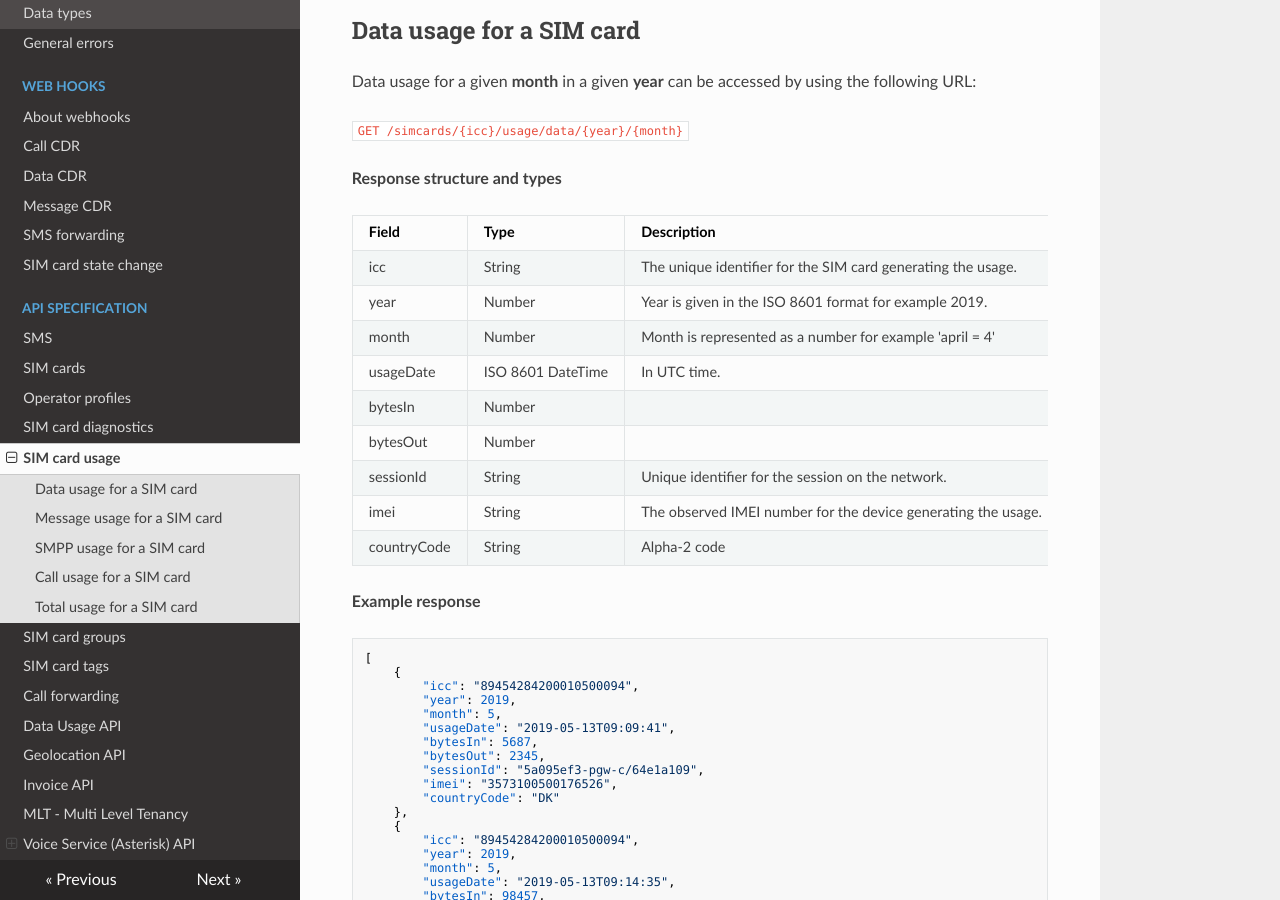
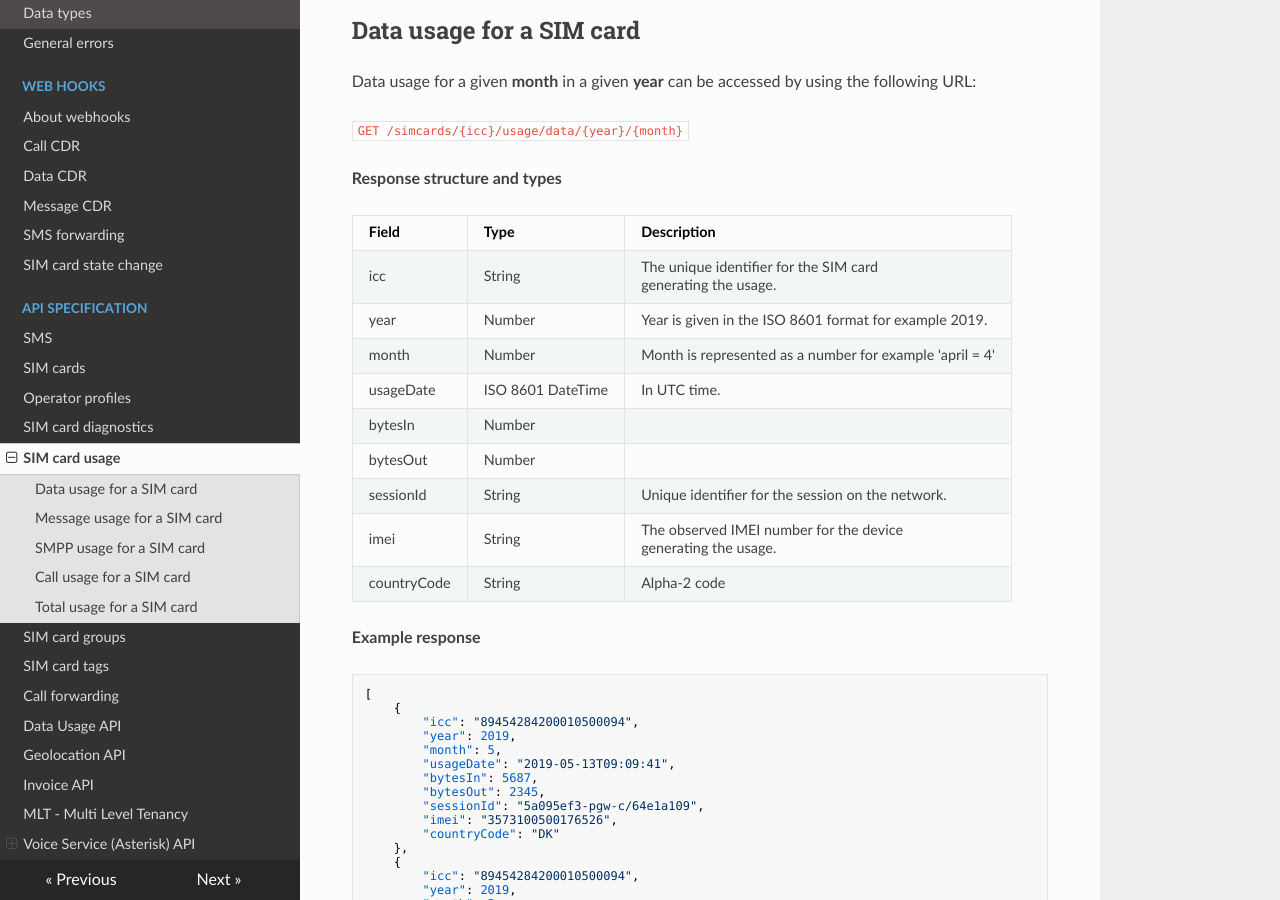
Before and after one commit to Wavelyio/wavely-docs, an MkDocs documentation site: the page built from docs/api/sim-card-usage.md, in a window 1280 px wide and 900 px high, scrolled down 604 px. Built offline with MkDocs 1.6.1, drawn with Linux system fonts in a browser that asks for light colours; nearby versions of some CDN libraries.

Commit message:
WAV-2592: Create multiline text

```diff
--- a/docs/api/sim-card-usage.md
+++ b/docs/api/sim-card-usage.md
@@ -26,17 +26,17 @@ Data usage for a given **month** in a given **year** can be accessed by using th
 
 **Response structure and types**
 
-| Field       | Type              | Description                                                   |
-|-------------|-------------------|---------------------------------------------------------------|
-| icc         | String            | The unique identifier for the SIM card generating the usage.  |
-| year        | Number            | Year is given in the ISO 8601 format for example 2019.        |
-| month       | Number            | Month is represented as a number for example 'april = 4'      |
-| usageDate   | ISO 8601 DateTime | In UTC time.                                                  |
-| bytesIn     | Number            |                                                               |
-| bytesOut    | Number            |                                                               |
-| sessionId   | String            | Unique identifier for the session on the network.             |
-| imei        | String            | The observed IMEI number for the device generating the usage. |
-| countryCode | String            | Alpha-2 code                                                  |
+| Field       | Type              | Description                                                        |
+|-------------|-------------------|--------------------------------------------------------------------|
+| icc         | String            | The unique identifier for the SIM card <br> generating the usage.  |
+| year        | Number            | Year is given in the ISO 8601 format for example 2019.             |
+| month       | Number            | Month is represented as a number for example 'april = 4'           |
+| usageDate   | ISO 8601 DateTime | In UTC time.                                                       |
+| bytesIn     | Number            |                                                                    |
+| bytesOut    | Number            |                                                                    |
+| sessionId   | String            | Unique identifier for the session on the network.                  |
+| imei        | String            | The observed IMEI number for the device <br> generating the usage. |
+| countryCode | String            | Alpha-2 code                                                       |
 
 **Example response**
 
```
